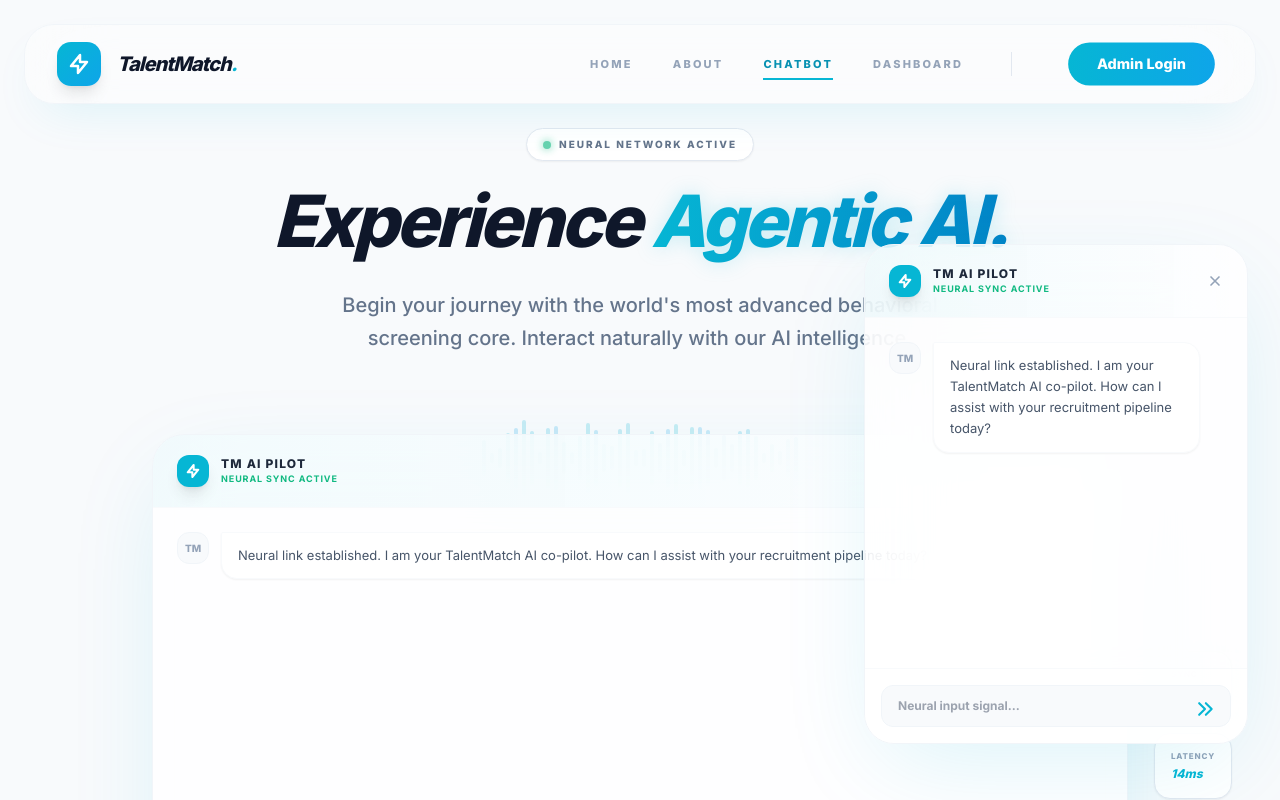
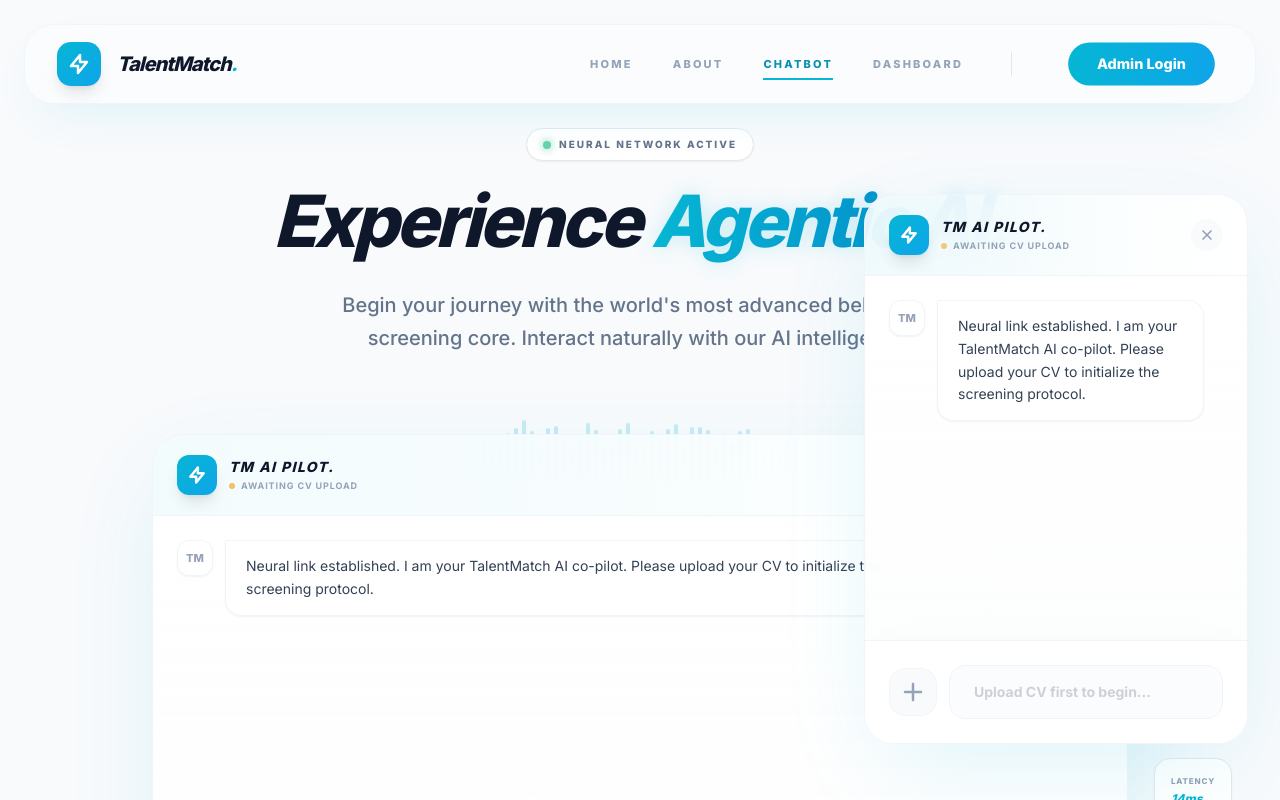
Before and after one commit to DarainHyder/talentmatch-ai, a React (Vite) app in the folder frontend/: page /chatbot in a window 1280 px wide. Both pictures are taken after a click on the button 1216 px from the left and 736 px from the top of the page. Shown: the top 800 px of the page. Built offline with nearby package versions, Linux system fonts and the light colour scheme; no server answers.

Commit message:
V8: Restored ChatWidget Functionality (CV Upload & AI Integration) - Final Parity Fix

```diff
--- a/frontend/src/components/ChatWidget.tsx
+++ b/frontend/src/components/ChatWidget.tsx
@@ -1,5 +1,7 @@
-import React, { useState, useEffect } from 'react';
+import React, { useState, useEffect, useRef } from 'react';
 import { motion, AnimatePresence } from 'framer-motion';
+
+const API_BASE = (import.meta as any).env?.VITE_API_URL?.replace(/\/$/, '') ?? '';
 
 interface ChatWidgetProps {
   user: any;
@@ -10,73 +12,203 @@
 const ChatWidget: React.FC<ChatWidgetProps> = ({ user, hidden, inline = false }) => {
   const [isOpen, setIsOpen] = useState(false);
   const [messages, setMessages] = useState<{ role: string; content: string }[]>([
-    { role: 'bot', content: "Neural link established. I am your TalentMatch AI co-pilot. How can I assist with your recruitment pipeline today?" }
+    { role: 'bot', content: "Neural link established. I am your TalentMatch AI co-pilot. Please upload your CV to initialize the screening protocol." }
   ]);
   const [input, setInput] = useState('');
+  const [isTyping, setIsTyping] = useState(false);
+  const [sessionId, setSessionId] = useState<string | null>(null);
+  const [isUploaded, setIsUploaded] = useState(false);
+  const [uploading, setUploading] = useState(false);
 
-  // V7 Nuclear Stability: Strictly no conditional unmounts.
-  // We use CSS 'hidden' logic via props.
+  const fileInputRef = useRef<HTMLInputElement>(null);
+  const scrollRef = useRef<HTMLDivElement>(null);
 
-  const sendMessage = (e: React.FormEvent) => {
-    e.preventDefault();
-    if (!input.trim()) return;
-    setMessages([...messages, { role: 'user', content: input }]);
-    setInput('');
-    setTimeout(() => {
-      setMessages(m => [...m, { role: 'bot', content: "Neural matching algorithm initializing... The interview analysis is 94% complete based on the current CV indices." }]);
-    }, 1000);
+  // Auto-scroll to bottom
+  useEffect(() => {
+    if (scrollRef.current) {
+      scrollRef.current.scrollTop = scrollRef.current.scrollHeight;
+    }
+  }, [messages, isTyping]);
+
+  const handleFileUpload = async (e: React.ChangeEvent<HTMLInputElement>) => {
+    const file = e.target.files?.[0];
+    if (!file) return;
+
+    setUploading(true);
+    const formData = new FormData();
+    formData.append('file', file);
+
+    try {
+      const res = await fetch(`${API_BASE}/api/upload-cv`, {
+        method: 'POST',
+        body: formData,
+      });
+      const data = await res.json();
+
+      if (data.session_id) {
+        setSessionId(data.session_id);
+        setIsUploaded(true);
+        setMessages(prev => [
+          ...prev,
+          { role: 'user', content: `Attached CV: ${file.name}` },
+          { role: 'bot', content: `CV Analyzed. Integrity Check: 100%. Neural Indexing Completed. Welcome ${data.name || 'Candidate'}. Let's begin the behavioral assessment.` }
+        ]);
+      }
+    } catch (err) {
+      setMessages(prev => [...prev, { role: 'bot', content: "Neural link interrupted. Please ensure the CV is a valid PDF/Word document." }]);
+    } finally {
+      setUploading(false);
+    }
   };
 
-  if (hidden && !inline) return null; // We return null only if it's the global one in a hidden route
+  const sendMessage = async (e: React.FormEvent) => {
+    e.preventDefault();
+    if (!input.trim() || !sessionId || isTyping) return;
+
+    const userMsg = input;
+    setInput('');
+    setMessages(prev => [...prev, { role: 'user', content: userMsg }]);
+    setIsTyping(true);
+
+    try {
+      const res = await fetch(`${API_BASE}/api/chat`, {
+        method: 'POST',
+        headers: { 'Content-Type': 'application/json' },
+        body: JSON.stringify({ session_id: sessionId, message: userMsg }),
+      });
+      const data = await res.json();
+
+      setMessages(prev => [...prev, { role: 'bot', content: data.response }]);
+    } catch (err) {
+      setMessages(prev => [...prev, { role: 'bot', content: "Neural lag detected. Attempting to reconnect to core..." }]);
+    } finally {
+      setIsTyping(false);
+    }
+  };
+
+  if (hidden && !inline) return null;
 
   return (
     <div className={`${inline ? 'w-full' : 'fixed bottom-8 right-8 z-[100]'}`}>
+      <input
+        type="file"
+        ref={fileInputRef}
+        onChange={handleFileUpload}
+        className="hidden"
+        accept=".pdf,.doc,.docx"
+      />
+
       <AnimatePresence>
         {(isOpen || inline) && (
-          <motion.div initial={inline ? {} : { opacity: 0, scale: 0.9, y: 20 }} animate={{ opacity: 1, scale: 1, y: 0 }} exit={{ opacity: 0, scale: 0.9, y: 20 }}
-            className={`flex flex-col border border-slate-100 shadow-[0_30px_100px_-20px_rgba(6,182,212,0.15)] bg-white/80 backdrop-blur-2xl overflow-hidden ${
-              inline ? 'w-full h-[600px] rounded-[32px]' : 'w-96 h-[500px] rounded-[30px] mb-6'
-            }`}>
+          <motion.div
+            initial={inline ? {} : { opacity: 0, scale: 0.9, y: 20 }}
+            animate={{ opacity: 1, scale: 1, y: 0 }}
+            exit={{ opacity: 0, scale: 0.9, y: 20 }}
+            className={`flex flex-col border border-slate-100 shadow-[0_30px_100px_-20px_rgba(6,182,212,0.15)] bg-white/90 backdrop-blur-2xl overflow-hidden ${
+              inline ? 'w-full h-[650px] rounded-[32px]' : 'w-96 h-[550px] rounded-[30px] mb-6'
+            }`}
+          >
             {/* Header */}
-            <div className="px-6 py-5 bg-gradient-to-r from-cyan-500/5 to-transparent flex items-center justify-between border-b border-slate-50">
+            <div className="px-6 py-5 bg-gradient-to-r from-cyan-500/5 to-transparent flex items-center justify-between border-b border-slate-100">
                <div className="flex items-center gap-3">
-                  <div className="w-8 h-8 bg-cyan-500 rounded-xl flex items-center justify-center text-white shadow-lg">
-                    <svg className="w-4 h-4" fill="none" stroke="currentColor" viewBox="0 0 24 24"><path strokeLinecap="round" strokeLinejoin="round" strokeWidth={3} d="M13 10V3L4 14h7v7l9-11h-7z" /></svg>
+                  <div className="w-10 h-10 bg-gradient-to-br from-cyan-500 to-sky-500 rounded-xl flex items-center justify-center text-white shadow-lg">
+                    <svg className="w-5 h-5" fill="none" stroke="currentColor" viewBox="0 0 24 24"><path strokeLinecap="round" strokeLinejoin="round" strokeWidth={3} d="M13 10V3L4 14h7v7l9-11h-7z" /></svg>
                   </div>
                   <div>
-                    <h3 className="text-xs font-black text-slate-800 uppercase tracking-widest">TM AI Pilot</h3>
-                    <p className="text-[9px] text-emerald-500 font-bold uppercase tracking-widest">Neural Sync Active</p>
+                    <h3 className="text-sm font-black text-slate-900 uppercase tracking-widest italic">TM AI Pilot.</h3>
+                    <div className="flex items-center gap-1.5 mt-0.5">
+                       <span className={`w-1.5 h-1.5 rounded-full animate-pulse ${isUploaded ? 'bg-emerald-500' : 'bg-amber-500'}`} />
+                       <p className="text-[9px] text-slate-400 font-bold uppercase tracking-widest">
+                         {isUploaded ? 'Linked: Evaluation Mode' : 'Awaiting CV Upload'}
+                       </p>
+                    </div>
                   </div>
                </div>
-               {!inline && <button onClick={() => setIsOpen(false)} className="text-slate-400 hover:text-slate-600 transition-colors"><svg className="w-4 h-4" fill="none" stroke="currentColor" viewBox="0 0 24 24"><path strokeLinecap="round" strokeLinejoin="round" strokeWidth={2.5} d="M6 18L18 6M6 6l12 12" /></svg></button>}
+               {!inline && (
+                 <button onClick={() => setIsOpen(false)} className="w-8 h-8 rounded-full bg-slate-50 flex items-center justify-center text-slate-400 hover:text-slate-600 transition-colors">
+                   <svg className="w-4 h-4" fill="none" stroke="currentColor" viewBox="0 0 24 24"><path strokeLinecap="round" strokeLinejoin="round" strokeWidth={2.5} d="M6 18L18 6M6 6l12 12" /></svg>
+                 </button>
+               )}
             </div>
 
-            {/* Messages */}
-            <div className="flex-1 overflow-y-auto p-6 space-y-6 scrollbar-hide">
+            {/* Messages Area */}
+            <div
+              ref={scrollRef}
+              className="flex-1 overflow-y-auto p-6 space-y-6 scrollbar-hide bg-gradient-to-b from-white to-slate-50/30"
+            >
                {messages.map((m, i) => (
                  <div key={i} className={`flex gap-3 ${m.role === 'user' ? 'flex-row-reverse' : ''}`}>
-                    <div className={`shrink-0 w-8 h-8 rounded-xl flex items-center justify-center text-[10px] font-black ${
-                      m.role === 'bot' ? 'bg-slate-50 text-slate-400 border border-slate-100' : 'bg-cyan-500 text-white shadow-lg shadow-cyan-500/20'
+                    <div className={`shrink-0 w-9 h-9 rounded-xl flex items-center justify-center text-[11px] font-black border transition-all ${
+                      m.role === 'bot'
+                        ? 'bg-white text-slate-400 border-slate-100 shadow-sm'
+                        : 'bg-gradient-to-br from-cyan-500 to-sky-500 text-white border-transparent shadow-lg shadow-cyan-500/20'
                     }`}>
                        {m.role === 'bot' ? 'TM' : 'ID'}
                     </div>
-                    <div className={`max-w-[80%] px-4 py-3 rounded-2xl text-[13px] leading-relaxed shadow-sm border ${
-                      m.role === 'bot' ? 'bg-white text-slate-600 border-slate-50 rounded-tl-sm' : 'bg-cyan-50 text-cyan-800 border-cyan-100 rounded-tr-sm'
+                    <div className={`max-w-[80%] px-5 py-3.5 rounded-2xl text-[14px] leading-relaxed relative ${
+                      m.role === 'bot'
+                        ? 'bg-white text-slate-700 border border-slate-100 rounded-tl-sm shadow-sm'
+                        : 'bg-cyan-50 text-cyan-900 border border-cyan-100 rounded-tr-sm'
                     }`}>
                        {m.content}
+                       {m.role === 'bot' && i === messages.length - 1 && isTyping && (
+                         <div className="absolute -bottom-4 left-2 flex gap-1">
+                           <span className="w-1 h-1 bg-cyan-500 rounded-full animate-bounce" />
+                           <span className="w-1 h-1 bg-cyan-500 rounded-full animate-bounce delay-75" />
+                           <span className="w-1 h-1 bg-cyan-500 rounded-full animate-bounce delay-150" />
+                         </div>
+                       )}
                     </div>
                  </div>
                ))}
+               {uploading && (
+                 <div className="flex gap-3">
+                    <div className="shrink-0 w-9 h-9 rounded-xl flex items-center justify-center bg-white border border-slate-100 text-slate-400 animate-spin">
+                      <svg className="w-4 h-4" fill="none" stroke="currentColor" viewBox="0 0 24 24"><path strokeLinecap="round" strokeLinejoin="round" strokeWidth={2.5} d="M4 4v5h.582m15.356 2A8.001 8.001 0 004.582 9m0 0H9m11 11v-5h-.581m0 0a8.003 8.003 0 01-15.357-2m15.357 2H15" /></svg>
+                    </div>
+                    <div className="bg-white px-5 py-3.5 rounded-2xl border border-slate-100 text-[13px] font-bold text-slate-400 italic">
+                      Neural Indexing in Progress...
+                    </div>
+                 </div>
+               )}
             </div>
 
-            {/* Input */}
-            <form onSubmit={sendMessage} className="p-4 border-t border-slate-50 bg-white/50">
-               <div className="relative">
-                  <input type="text" value={input} onChange={e => setInput(e.target.value)} placeholder="Neural input signal..."
-                    className="w-full bg-slate-50 border border-slate-100 rounded-xl px-4 py-3 text-xs font-bold text-slate-800 focus:border-cyan-500/50 outline-none transition-all pr-12" />
-                  <button type="submit" className="absolute right-2 top-1.5 p-2 text-cyan-500 hover:text-cyan-600 transition-colors">
-                    <svg className="w-5 h-5" fill="none" stroke="currentColor" viewBox="0 0 24 24"><path strokeLinecap="round" strokeLinejoin="round" strokeWidth={2.5} d="M13 5l7 7-7 7M5 5l7 7-7 7" /></svg>
+            {/* Footer / Input */}
+            <form onSubmit={sendMessage} className="p-6 border-t border-slate-100 bg-white shadow-[0_-10px_40px_-10px_rgba(0,0,0,0.02)]">
+               <div className="flex items-center gap-3">
+                  <button
+                    type="button"
+                    onClick={() => fileInputRef.current?.click()}
+                    className={`shrink-0 w-12 h-12 flex items-center justify-center rounded-2xl border transition-all ${
+                      isUploaded
+                        ? 'bg-emerald-50 text-emerald-500 border-emerald-100'
+                        : 'bg-slate-50 text-slate-400 border-slate-100 hover:border-cyan-500/30 hover:text-cyan-500'
+                    }`}
+                  >
+                    {isUploaded ? (
+                      <svg className="w-6 h-6" fill="none" stroke="currentColor" viewBox="0 0 24 24"><path strokeLinecap="round" strokeLinejoin="round" strokeWidth={2.5} d="M5 13l4 4L19 7" /></svg>
+                    ) : (
+                      <svg className="w-6 h-6" fill="none" stroke="currentColor" viewBox="0 24 24"><path strokeLinecap="round" strokeLinejoin="round" strokeWidth={2.5} d="M12 4v16m8-8H4" /></svg>
+                    )}
                   </button>
+
+                  <div className="flex-1 relative">
+                    <input
+                      type="text"
+                      value={input}
+                      onChange={e => setInput(e.target.value)}
+                      placeholder={isUploaded ? "Enter neural signal..." : "Upload CV first to begin..."}
+                      disabled={!isUploaded || isTyping}
+                      className="w-full bg-slate-50 border border-slate-200 rounded-2xl px-6 py-4 text-sm font-bold text-slate-800 focus:border-cyan-500/50 focus:bg-white outline-none transition-all pr-14 disabled:opacity-50"
+                    />
+                    <button
+                      type="submit"
+                      disabled={!isUploaded || isTyping}
+                      className="absolute right-2 top-2 w-10 h-10 bg-cyan-500 text-white rounded-xl flex items-center justify-center shadow-lg shadow-cyan-500/20 hover:scale-105 transition-transform disabled:opacity-0"
+                    >
+                      <svg className="w-5 h-5" fill="none" stroke="currentColor" viewBox="0 0 24 24"><path strokeLinecap="round" strokeLinejoin="round" strokeWidth={2.5} d="M13 7l5 5-5 5M6 7l5 5-5 5" /></svg>
+                    </button>
+                  </div>
                </div>
             </form>
           </motion.div>
@@ -84,10 +216,14 @@
       </AnimatePresence>
 
       {!inline && !isOpen && (
-        <motion.button initial={{ scale: 0 }} animate={{ scale: 1 }} onClick={() => setIsOpen(true)}
-          className="w-16 h-16 bg-gradient-to-br from-cyan-500 to-sky-500 rounded-[22px] flex items-center justify-center text-white shadow-2xl shadow-cyan-500/30 hover:scale-110 transition-transform relative group">
+        <motion.button
+          initial={{ scale: 0, rotate: -20 }}
+          animate={{ scale: 1, rotate: 0 }}
+          onClick={() => setIsOpen(true)}
+          className="w-16 h-16 bg-gradient-to-br from-cyan-500 to-sky-500 rounded-[22px] flex items-center justify-center text-white shadow-2xl shadow-cyan-500/40 hover:scale-110 active:scale-95 transition-all relative group"
+        >
           <svg className="w-8 h-8" fill="none" stroke="currentColor" viewBox="0 0 24 24"><path strokeLinecap="round" strokeLinejoin="round" strokeWidth={2.5} d="M13 10V3L4 14h7v7l9-11h-7z" /></svg>
-          <span className="absolute -top-1 -right-1 w-4 h-4 bg-emerald-500 rounded-full border-2 border-white animate-pulse" />
+          <span className="absolute -top-1 -right-1 w-5 h-5 bg-emerald-500 rounded-full border-4 border-white animate-pulse" />
         </motion.button>
       )}
     </div>
```
